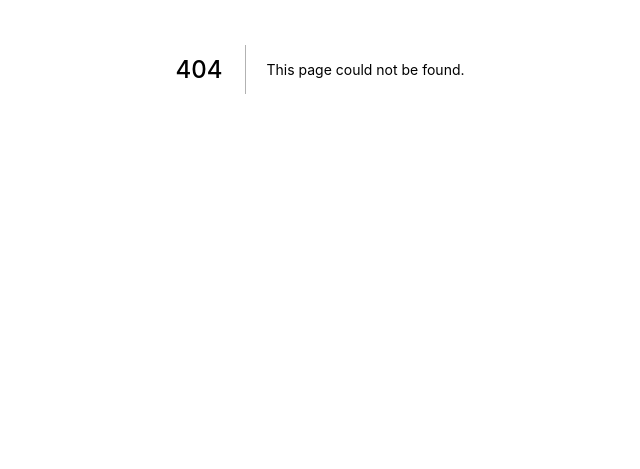
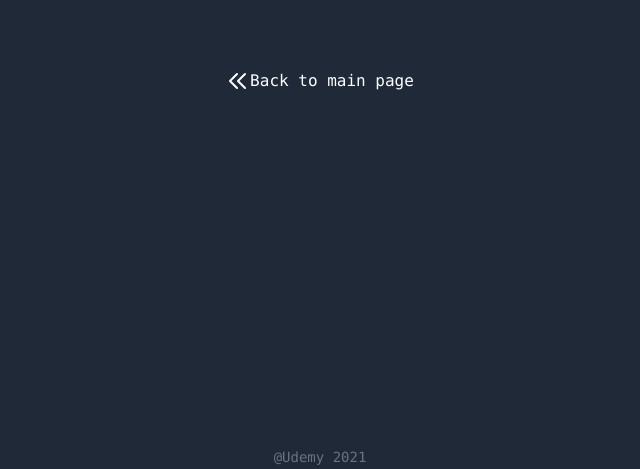
Before and after one commit to ytahara-0119/nexts-blog-todos, a Next.js app: page /blog-page in a window 1280 px wide. Before the commit this address had no page. Shown: the part 331-800 px from the top of the page, without its empty margins (320-960 px from the left). Built offline with nearby package versions, Linux system fonts and the light colour scheme.

Commit message:
add blog-page task-page

```diff
--- /dev/null
+++ b/pages/blog-page.js
@@ -0,0 +1,27 @@
+import Link from "next/link";
+import Layout from "../components/Layout";
+
+export default function BlogPage() {
+  return (
+    <Layout title="Blog page">
+      <Link href="/main-page">
+        <div className="flex cursor-pointer mt-12">
+          <svg
+            className="w-6 h-6"
+            fill="none"
+            stroke="currentColor"
+            viewBox="0 0 24 24"
+            xmlns="http://www.w3.org/2000/svg">
+            <path
+              strokeLinecap="round"
+              strokeLinejoin="round"
+              strokeWidth="2"
+              d="M11 19l-7-7 7-7m8 14l-7-7 7-7">
+            </path>
+          </svg>
+          <span>Back to main page</span>
+        </div>
+      </Link>
+    </Layout>
+  );
+}
--- a/pages/main-page.js
+++ b/pages/main-page.js
@@ -1,3 +1,4 @@
+import Link from "next/link";
 import { useRouter } from "next/router";
 import Cookie from "universal-cookie";
 import Layout from "../components/Layout";
@@ -12,6 +13,18 @@
   };
   return (
     <Layout title="Main page">
+      <div className="mb-10">
+        <Link href="/blog-page">
+          <a className="bg-indifo-500 mr-8 hover:bg-indigo-600 text-white px-4 py-12 rounded">
+            Visit Blog by SSG + ISR
+          </a>
+        </Link>
+        <Link href="/task-page">
+          <a className="bg-indifo-500 mr-8 hover:bg-indigo-600 text-white px-4 py-12 rounded">
+            Visit Task by ISR + CSR
+          </a>
+        </Link>
+      </div>
       <svg
         onClick={logout}
         className="mt-10 cursor-pointer w-6 h-6"
--- /dev/null
+++ b/pages/task-page.js
@@ -0,0 +1,27 @@
+import Link from "next/link";
+import Layout from "../components/Layout";
+
+export default function TaskPage() {
+  return (
+    <Layout title="Task page">
+      <Link href="/main-page">
+        <div className="flex cursor-pointer mt-12">
+          <svg
+            className="w-6 h-6"
+            fill="none"
+            stroke="currentColor"
+            viewBox="0 0 24 24"
+            xmlns="http://www.w3.org/2000/svg">
+            <path
+              strokeLinecap="round"
+              strokeLinejoin="round"
+              strokeWidth="2"
+              d="M11 19l-7-7 7-7m8 14l-7-7 7-7">
+            </path>
+          </svg>
+          <span>Back to main page</span>
+        </div>
+      </Link>
+    </Layout>
+  );
+}
```
